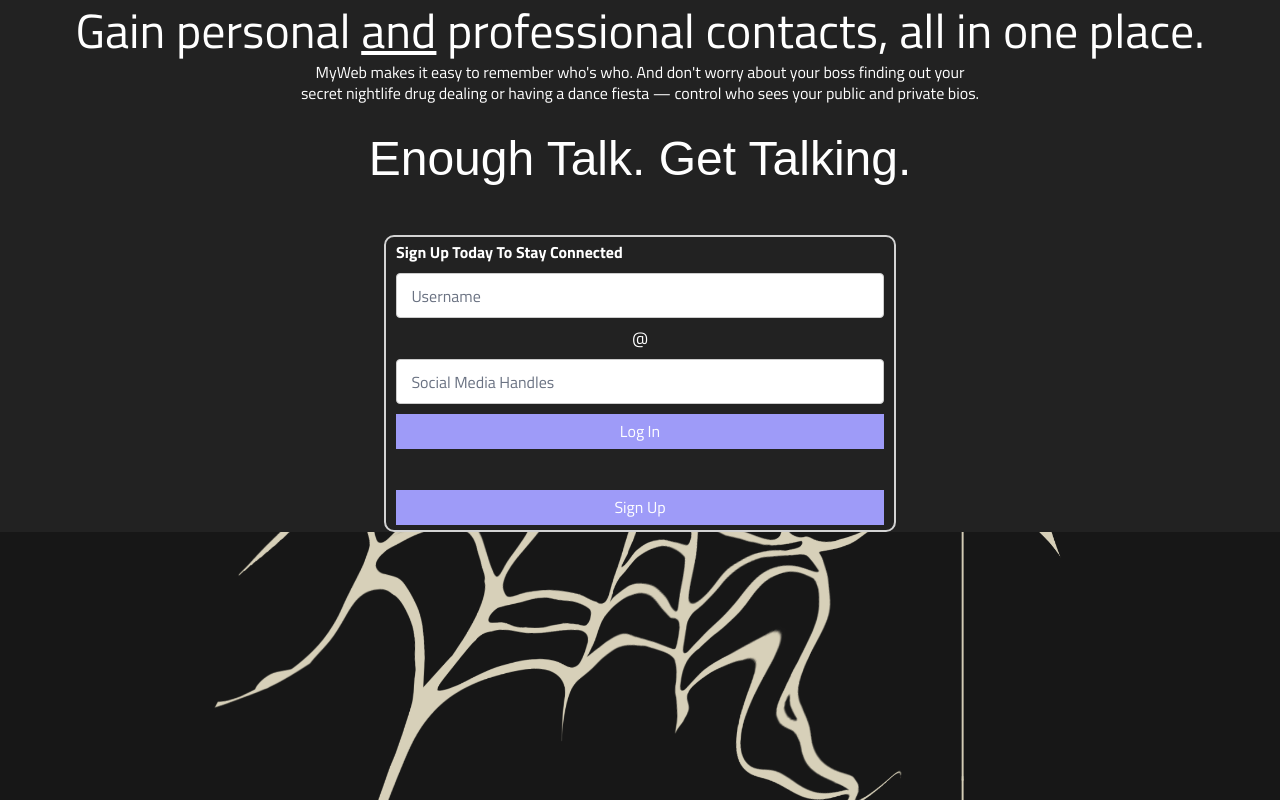
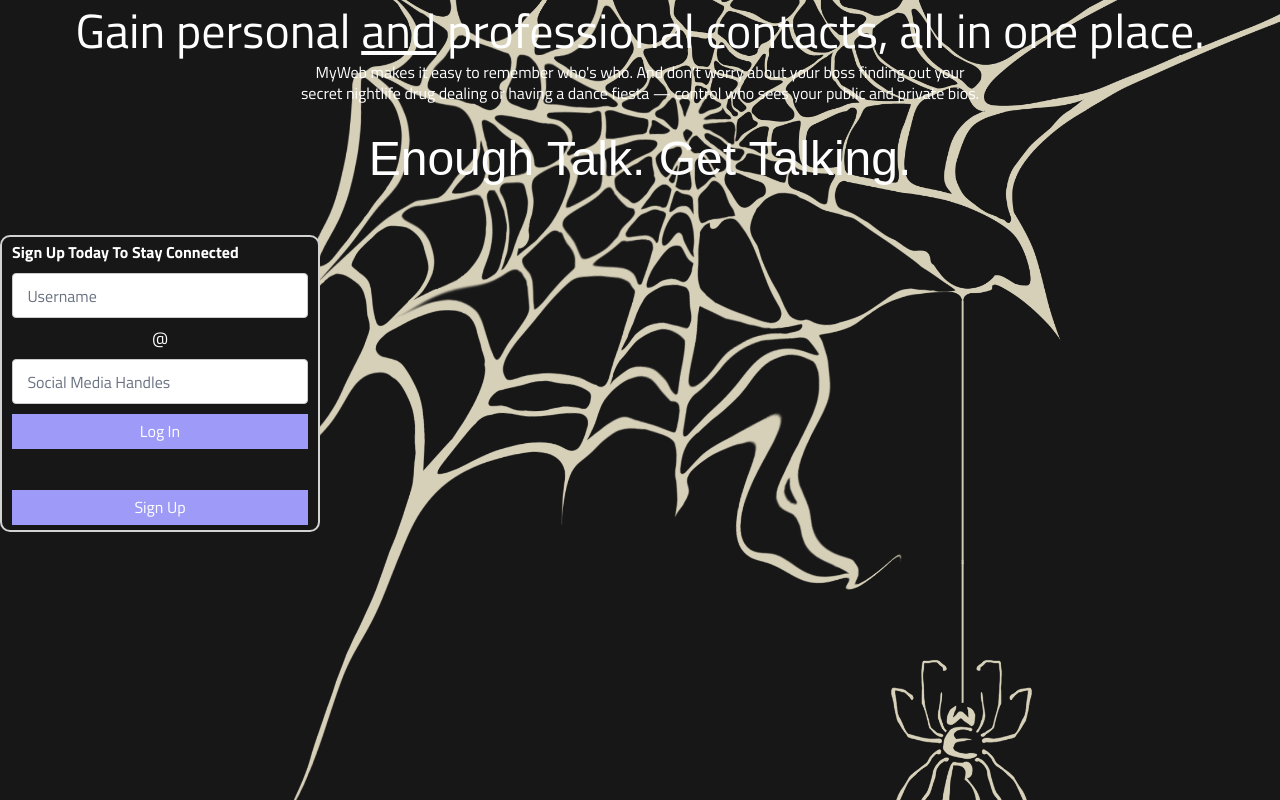
Before and after one commit to ethan-gonzalez14/hacknight, a SvelteKit app in the folder web/: page / in a window 1280 px wide. Built offline with nearby package versions, Linux system fonts and the light colour scheme; no server answers; a web font is replaced by a local one.

Commit message:
Formatting

```diff
--- a/web/src/routes/+page.svelte
+++ b/web/src/routes/+page.svelte
@@ -216,8 +216,8 @@
 }
 
 body {
-  background-color: #222222;
-  color: #fff;
+  background-image: url('/background.png');
+  color: white;
   font-family: "Titillium Web", sans-serif;
 }
 
@@ -269,9 +269,6 @@
             </p>
         </div>
     </div>
-
-    <div id="background"></div>
-
 </div>
 
 {/if}
@@ -298,28 +295,21 @@
 		height: 100%;
 		display: flex;
         flex-direction: column;
-		align-items: center;
+		align-items: left;
 	}
 	.error {
 		color: red;
 		margin: 0;
 	}
 
-    #background {
-        background-image: url('/background.png');
-        background-size: cover;
-        background-position: center;
-        width: 100vw;
-        height: 100vh;
-    }
-
 	.login-container {
-		width: 40%;
+		width: 25%;
 
 		border-radius: 10px;
 		border: 2px solid lightgrey;
 
 		padding: 5px 10px;
+        background-color: #171717;
 	}
 	.login-container form {
 		width: 100%;
```
